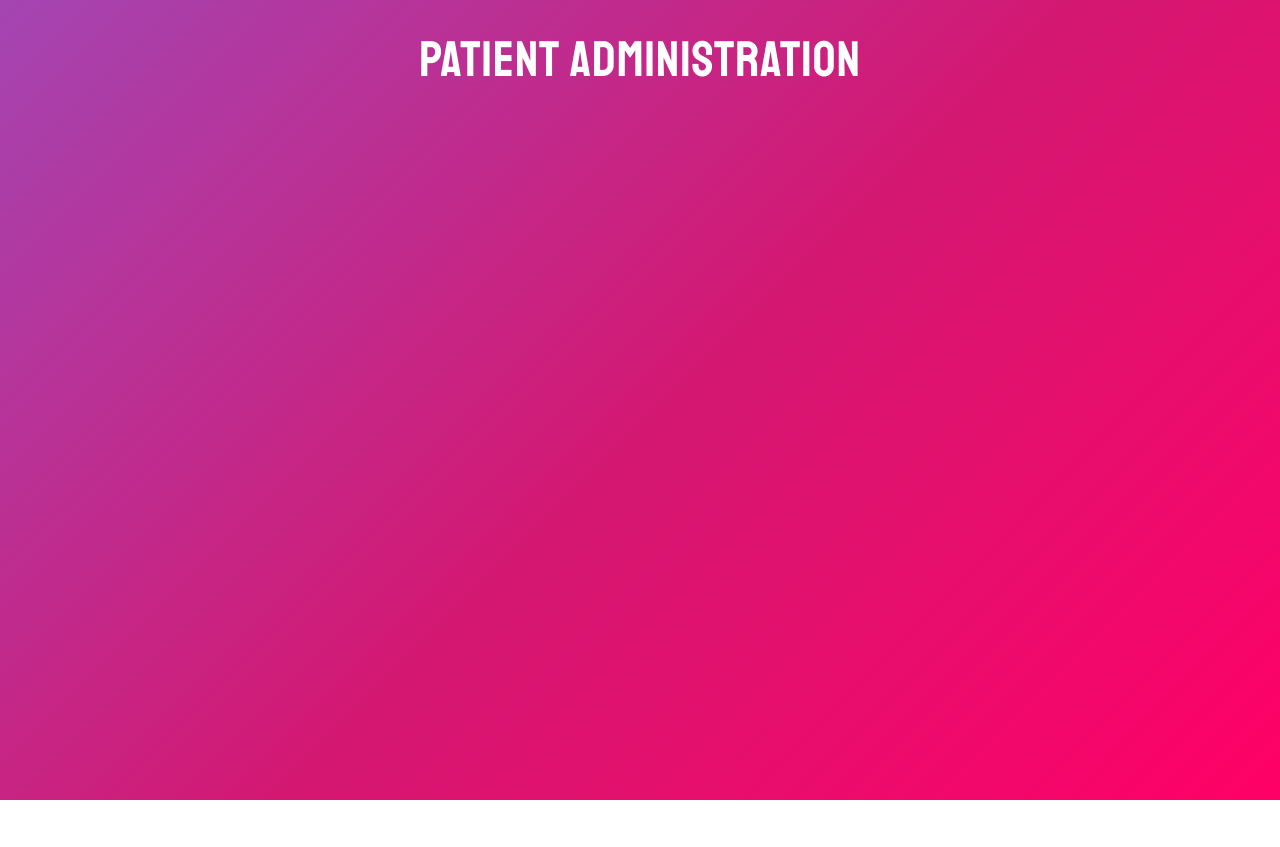
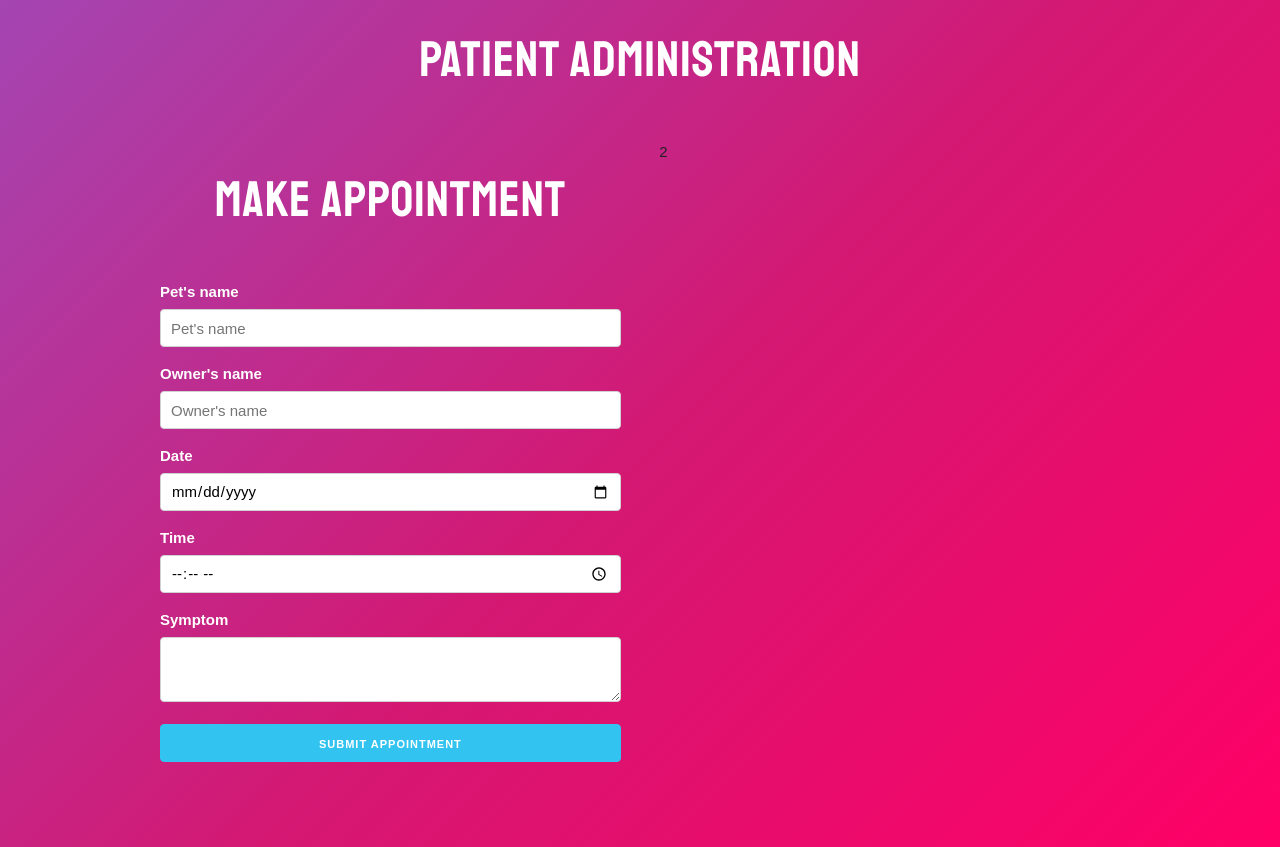
Before and after one commit to wmezadev/pet-appointment, a React (Create React App) app: page / in a window 1280 px wide. Before the commit the page ends 800 px from the top, so only its background shows below. Built offline with nearby package versions, Linux system fonts and the light colour scheme.

Commit message:
Feat - Create appointment form

```diff
--- a/src/App.js
+++ b/src/App.js
@@ -1,10 +1,21 @@
-import React from 'react';
+import React, { Fragment } from 'react';
+import Form from './components/Form'
 
 function App() {
   return (
-    <h1>
-      patient administration
-    </h1>
+    <Fragment>
+      <h1> Patient Administration </h1>
+      <div className="container">
+        <div className="row">
+          <div className="one-half column">
+            <Form/>
+          </div>
+          <div className="one-half column">
+            2
+          </div>
+        </div>
+      </div>
+    </Fragment>
   );
 }
 
--- /dev/null
+++ b/src/components/Form.jsx
@@ -0,0 +1,49 @@
+import React, {Fragment} from 'react';
+
+const Form = () => {
+    return (
+        <Fragment>
+            <h1> Make appointment</h1>
+            <form>
+                <label>Pet's name</label>
+                <input
+                    type="text"
+                    name="pet"
+                    className="u-full-width"
+                    placeholder="Pet's name"
+                />
+                <label>Owner's name</label>
+                <input
+                    type="text"
+                    name="owner"
+                    className="u-full-width"
+                    placeholder="Owner's name"
+                />
+                <label>Date</label>
+                <input
+                    type="date"
+                    name="date"
+                    className="u-full-width"
+                />
+                <label>Time</label>
+                <input
+                    type="time"
+                    name="time"
+                    className="u-full-width"
+                />
+                <label>Symptom</label>
+                <textarea
+                    name="symptom"
+                    className="u-full-width"
+                ></textarea>
+
+                <button
+                    type="submit"
+                    className="u-full-width button-primary"
+                >Submit appointment</button>
+            </form>
+        </Fragment>
+    );
+}
+
+export default Form;
```
